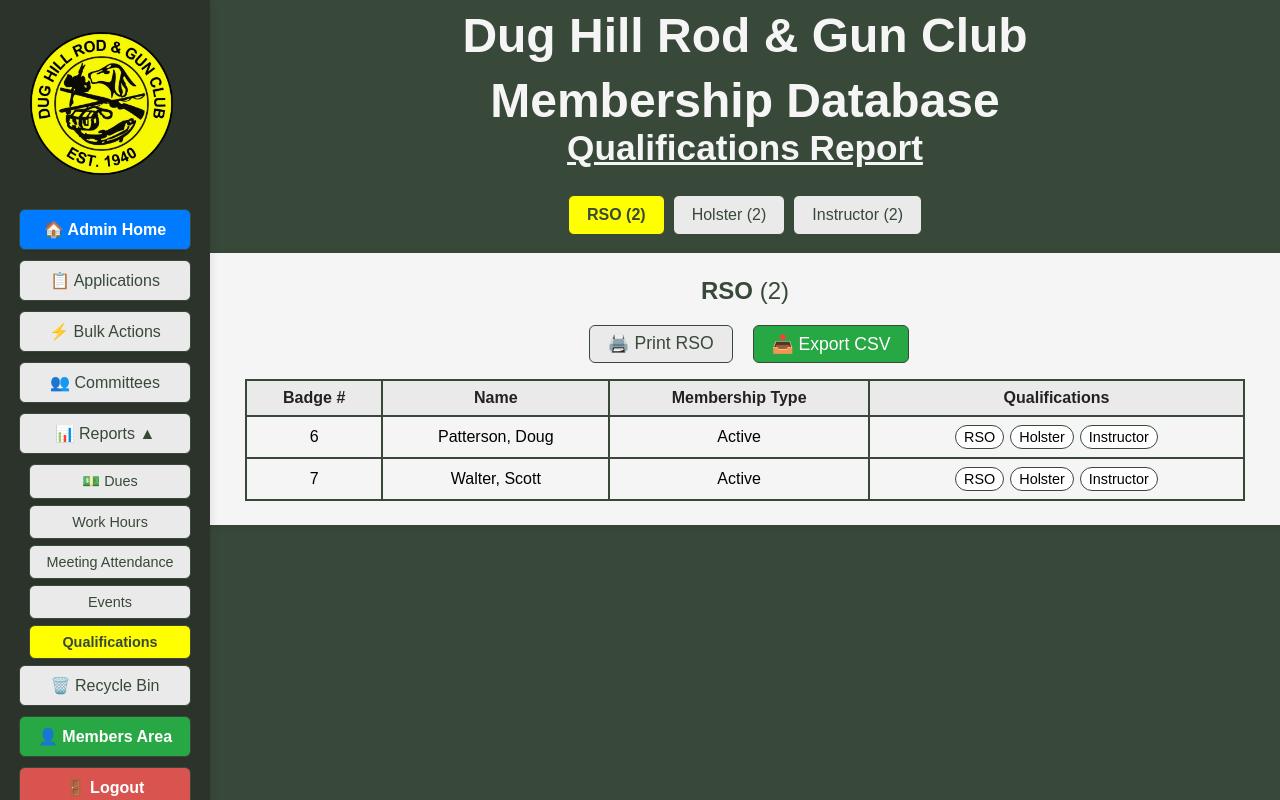
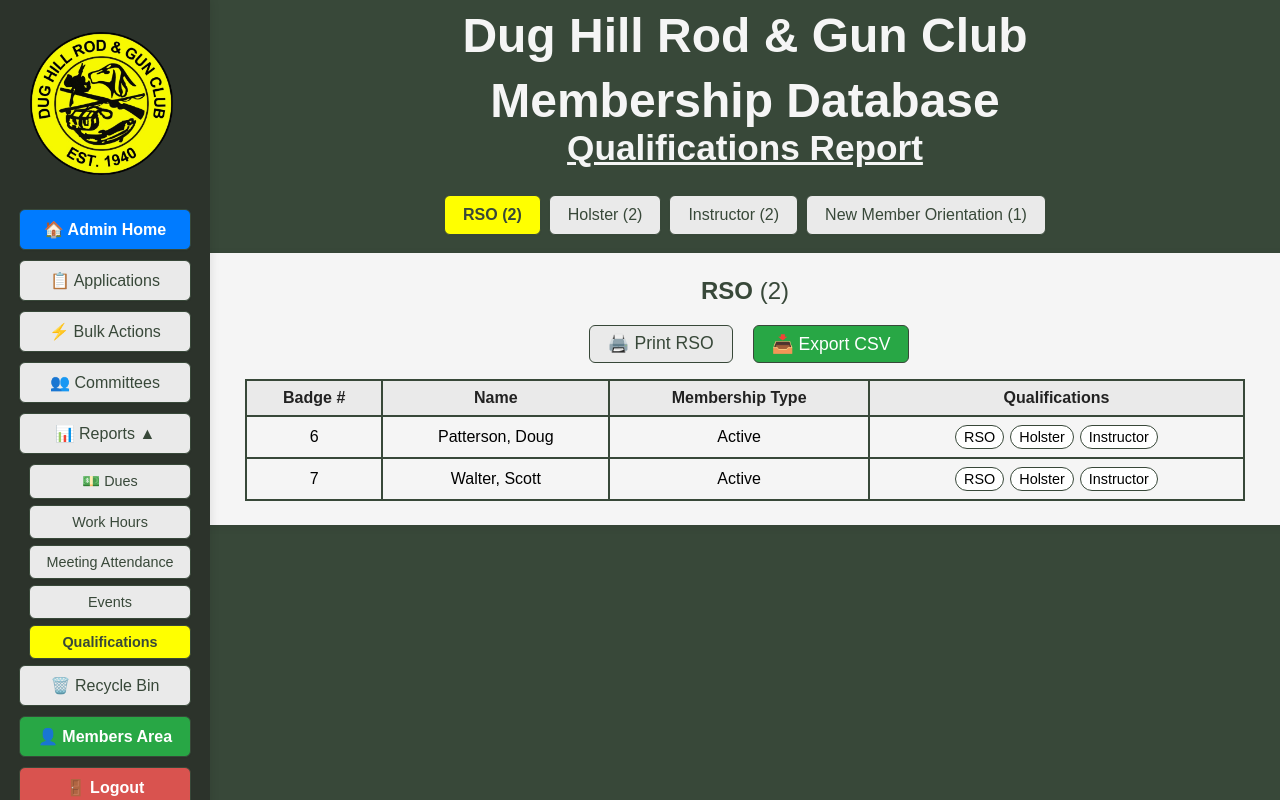
Before and after one commit to mattmadairy/DH-DB-Webappp, a Flask app: page /qualifications_report in a window 1280 px wide. Run offline with Flask 3, Linux system fonts and the light colour scheme; a user stored in the database is signed in; data comes from the database, SQL or seed files in the repository; both versions use the stored data as it was after the commit; some libraries are stand-ins or nearby versions.

Commit message:
Add new member orientation qualifications and update related templates and database schema

```diff
--- a/DH_DB_Webapp/app.py
+++ b/DH_DB_Webapp/app.py
@@ -378,6 +378,7 @@ def format_name_last_first(value):
 app.jinja_env.filters['format_name_last_first'] = format_name_last_first
 
 QUALIFICATION_OPTIONS = ['RSO', 'Holster', 'Instructor']
+QUALIFICATIONS_REPORT_OPTIONS = QUALIFICATION_OPTIONS + ['New Member Orientation']
 
 def parse_qualifications(value):
 	"""Convert a stored qualification string into a list for checkbox rendering."""
@@ -409,11 +410,15 @@ def get_qualifications_report_data():
 	]
 
 	grouped_members = {}
-	for qualification in QUALIFICATION_OPTIONS:
+	for qualification in QUALIFICATIONS_REPORT_OPTIONS:
 		qualified_members = []
 		for member in reportable_members:
 			member_qualifications = parse_qualifications(member['qualifications'])
-			if qualification in member_qualifications:
+			if qualification == 'New Member Orientation':
+				is_qualified = bool(member['new_member_orientation_completed'])
+			else:
+				is_qualified = qualification in member_qualifications
+			if is_qualified:
 				qualified_members.append(member)
 		qualified_members.sort(key=lambda m: (
 			int(m['badge_number']) if str(m['badge_number']).isdigit() else 0,
@@ -1450,7 +1455,7 @@ def qualifications_report():
 	return render_template(
 		'qualifications_report.html',
 		qualifications_by_type=qualifications_by_type,
-		qualification_options=QUALIFICATION_OPTIONS,
+		qualification_options=QUALIFICATIONS_REPORT_OPTIONS,
 		qualification_counts=qualification_counts,
 		now=now,
 		active_page='qualifications_report',
@@ -1463,7 +1468,7 @@ def qualifications_report():
 @admin_required
 def qualifications_export_csv():
 	qualification = request.args.get('qualification', '').strip()
-	if qualification not in QUALIFICATION_OPTIONS:
+	if qualification not in QUALIFICATIONS_REPORT_OPTIONS:
 		return jsonify({'error': 'Invalid qualification'}), 400
 
 	qualifications_by_type = get_qualifications_report_data()
@@ -1474,14 +1479,15 @@ def qualifications_export_csv():
 
 	output = io.StringIO()
 	writer = csv.writer(output)
-	writer.writerow(['Badge Number', 'Last Name', 'First Name', 'Membership Type', 'Qualifications'])
+	writer.writerow(['Badge Number', 'Last Name', 'First Name', 'Membership Type', 'Qualifications', 'Orientation Date'])
 	for member in members:
 		writer.writerow([
 			member['badge_number'] or '',
 			member['last_name'] or '',
 			member['first_name'] or '',
 			member['membership_type'] or '',
-			member['qualifications'] or ''
+			member['qualifications'] or '',
+			member['new_member_orientation_date'] if qualification == 'New Member Orientation' else ''
 		])
 
 	output.seek(0)
@@ -2791,6 +2797,8 @@ def edit_section(member_id):
 					'introduced_date': request.form.get('introduced_date') or None,
 					'background_check_submitted': request.form.get('background_check_submitted') or None,
 					'background_check_passed': request.form.get('background_check_passed') or None,
+					'new_member_orientation_completed': 1 if request.form.get('new_member_orientation_completed') else 0,
+					'new_member_orientation_date': request.form.get('new_member_orientation_date') or None,
 					'sponsor': request.form['sponsor'],
 					'card_internal': request.form['card_internal'],
 					'card_external': request.form['card_external'],
--- a/DH_DB_Webapp/database.py
+++ b/DH_DB_Webapp/database.py
@@ -465,6 +465,8 @@ def ensure_membership_tracking_columns():
 		'introduced_date': 'TEXT',
 		'background_check_submitted': 'TEXT',
 		'background_check_passed': 'TEXT',
+        'new_member_orientation_completed': 'INTEGER DEFAULT 0',
+        'new_member_orientation_date': 'TEXT',
         'qualifications': 'TEXT',
 		'member_notes': 'TEXT'
 	}
--- a/DH_DB_Webapp/templates/qualifications_report.html
+++ b/DH_DB_Webapp/templates/qualifications_report.html
@@ -53,7 +53,8 @@
             .qualification-panel { display:none !important; }
             body.print-qualification-rso #qualification-rso,
             body.print-qualification-holster #qualification-holster,
-            body.print-qualification-instructor #qualification-instructor { display:block !important; }
+            body.print-qualification-instructor #qualification-instructor,
+            body.print-qualification-new-member-orientation #qualification-new-member-orientation { display:block !important; }
             table { max-width:none !important; }
             th, td { border:2px solid #222 !important; }
         }
@@ -103,15 +104,17 @@
 
             <div class="qualification-tabs" role="tablist" aria-label="Qualifications Tabs">
                 {% for qualification in qualification_options %}
-                <button type="button" class="qualification-tab {% if loop.first %}active{% endif %}" data-tab="qualification-{{ qualification|lower }}" onclick="showQualificationTab('qualification-{{ qualification|lower }}', this)">{{ qualification }} ({{ qualification_counts[qualification] }})</button>
+                {% set qualification_id = qualification|lower|replace(' ', '-') %}
+                <button type="button" class="qualification-tab {% if loop.first %}active{% endif %}" data-tab="qualification-{{ qualification_id }}" onclick="showQualificationTab('qualification-{{ qualification_id }}', this)">{{ qualification }} ({{ qualification_counts[qualification] }})</button>
                 {% endfor %}
             </div>
 
             {% for qualification in qualification_options %}
-            <div id="qualification-{{ qualification|lower }}" class="qualification-card qualification-panel {% if loop.first %}active{% endif %}">
+            {% set qualification_id = qualification|lower|replace(' ', '-') %}
+            <div id="qualification-{{ qualification_id }}" class="qualification-card qualification-panel {% if loop.first %}active{% endif %}">
                 <h2 style="text-align:center; margin-top:0; color:#384839;">{{ qualification }} <span style="font-weight:normal;">({{ qualification_counts[qualification] }})</span></h2>
                 <div class="qualification-controls">
-                    <button type="button" class="print-btn" onclick="printQualificationTab('qualification-{{ qualification|lower }}')">🖨️ Print {{ qualification }}</button>
+                    <button type="button" class="print-btn" onclick="printQualificationTab('qualification-{{ qualification_id }}')">🖨️ Print {{ qualification }}</button>
                     <a href="{{ url_for('qualifications_export_csv', qualification=qualification) }}" class="print-btn" style="display:inline-block; text-decoration:none; line-height:1.4; background-color:#28a745; color:#fff;">📥 Export CSV</a>
                 </div>
                 <div style="overflow-x:auto;">
@@ -121,7 +124,7 @@
                                 <th>Badge #</th>
                                 <th>Name</th>
                                 <th>Membership Type</th>
-                                <th>Qualifications</th>
+                                <th>{% if qualification == 'New Member Orientation' %}Orientation Date{% else %}Qualifications{% endif %}</th>
                             </tr>
                         </thead>
                         <tbody>
@@ -130,12 +133,16 @@
                                 <td>{{ member['badge_number'] }}</td>
                                 <td>{{ member['last_name'] }}, {{ member['first_name'] }}</td>
                                 <td>{{ member['membership_type'] }}</td>
-                                <td>
+								<td>
+									{% if qualification == 'New Member Orientation' %}
+										{{ member['new_member_orientation_date']|format_mmddyyyy if member['new_member_orientation_date'] else '' }}
+									{% else %}
                                     <div class="badge-list">
                                         {% for item in member['qualifications'].split(',') if member['qualifications'] %}
                                             <span class="badge-pill">{{ item.strip() }}</span>
                                         {% endfor %}
                                     </div>
+									{% endif %}
                                 </td>
                             </tr>
                             {% endfor %}
@@ -175,11 +182,11 @@
         }
     }
     function printQualificationTab(tabId) {
-        document.body.classList.remove('print-qualification-rso', 'print-qualification-holster', 'print-qualification-instructor');
+        document.body.classList.remove('print-qualification-rso', 'print-qualification-holster', 'print-qualification-instructor', 'print-qualification-new-member-orientation');
         document.body.classList.add('print-' + tabId);
         window.print();
         setTimeout(function() {
-            document.body.classList.remove('print-qualification-rso', 'print-qualification-holster', 'print-qualification-instructor');
+            document.body.classList.remove('print-qualification-rso', 'print-qualification-holster', 'print-qualification-instructor', 'print-qualification-new-member-orientation');
         }, 250);
     }
     </script>
```
Also changed, not shown: DH_DB_Webapp/templates/member_details.html (+8 -1 lines), members.db.
